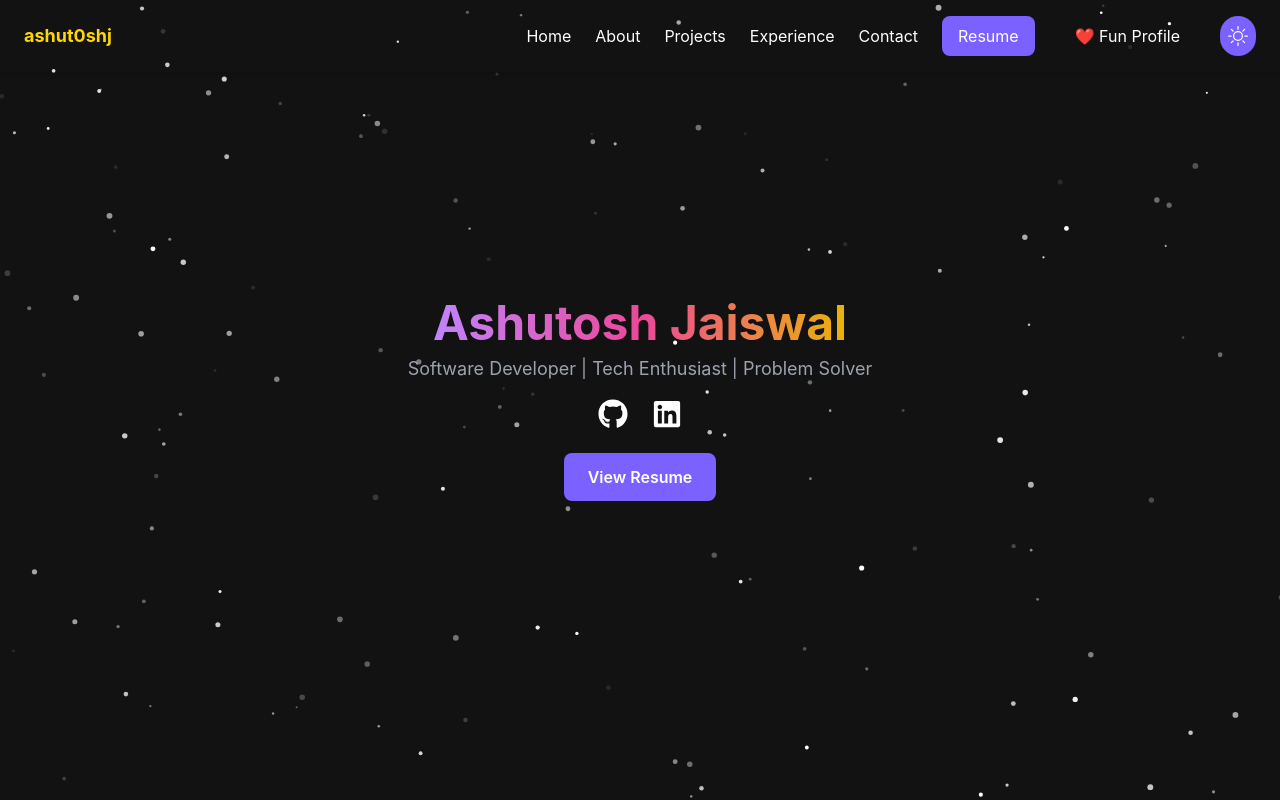
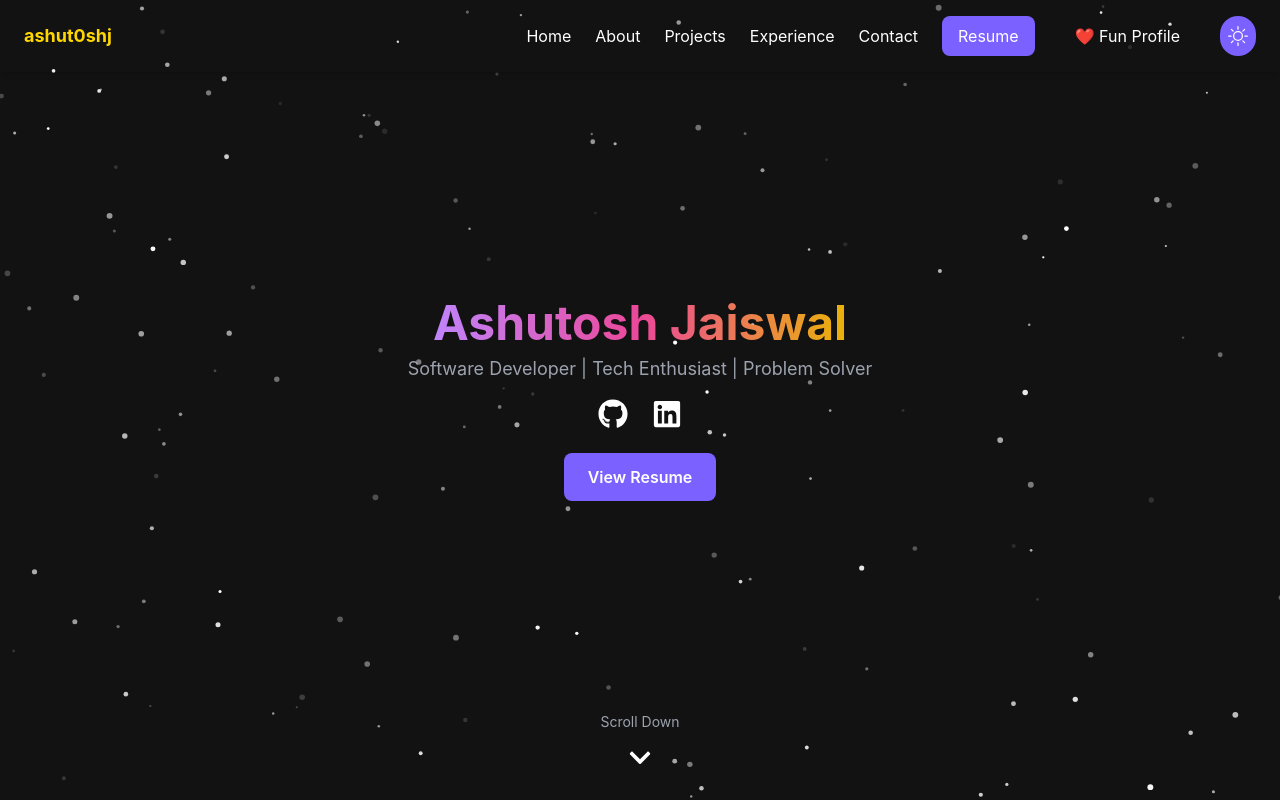
Before and after one commit to ashut0shj/about, a React (Create React App) app: page / in a window 1280 px wide. Shown: the top 800 px of the page. Built offline with nearby package versions, Linux system fonts and the light colour scheme.

Commit message:
meri maut pakka

```diff
--- a/src/components/Hero.jsx
+++ b/src/components/Hero.jsx
@@ -2,6 +2,7 @@ import { motion } from "framer-motion";
 import { FaGithub, FaLinkedin } from "react-icons/fa";
 import { useNavigate } from "react-router-dom"; // Import navigation hook
 import ParticlesBackground from "./ParticlesBackground";
+import { FaChevronDown } from "react-icons/fa"; // Import scroll down icon
 
 const Hero = () => {
   const navigate = useNavigate(); // Initialize navigation
@@ -9,6 +10,7 @@ const Hero = () => {
   return (
     <section id="home" className="relative h-screen flex flex-col justify-center items-center text-center">
       <ParticlesBackground />
+
       <motion.h1
         initial={{ opacity: 0, y: -20 }}
         animate={{ opacity: 1, y: 0 }}
@@ -51,6 +53,22 @@ const Hero = () => {
       >
         View Resume
       </motion.button>
+
+      {/* Scroll Down Indicator */}
+      <motion.div
+        initial={{ opacity: 0, y: 10 }}
+        animate={{ opacity: 1, y: 0 }}
+        transition={{ duration: 1.2, delay: 1 }}
+        className="absolute bottom-10 flex flex-col items-center"
+      >
+        <span className="text-gray-400 text-sm mb-1">Scroll Down</span>
+        <motion.div
+          animate={{ y: [0, 10, 0] }}
+          transition={{ duration: 1.5, repeat: Infinity, ease: "easeInOut" }}
+        >
+          <FaChevronDown className="text-white text-2xl" />
+        </motion.div>
+      </motion.div>
     </section>
   );
 };
```
Lines whose indentation alone changed are shown as unchanged.
